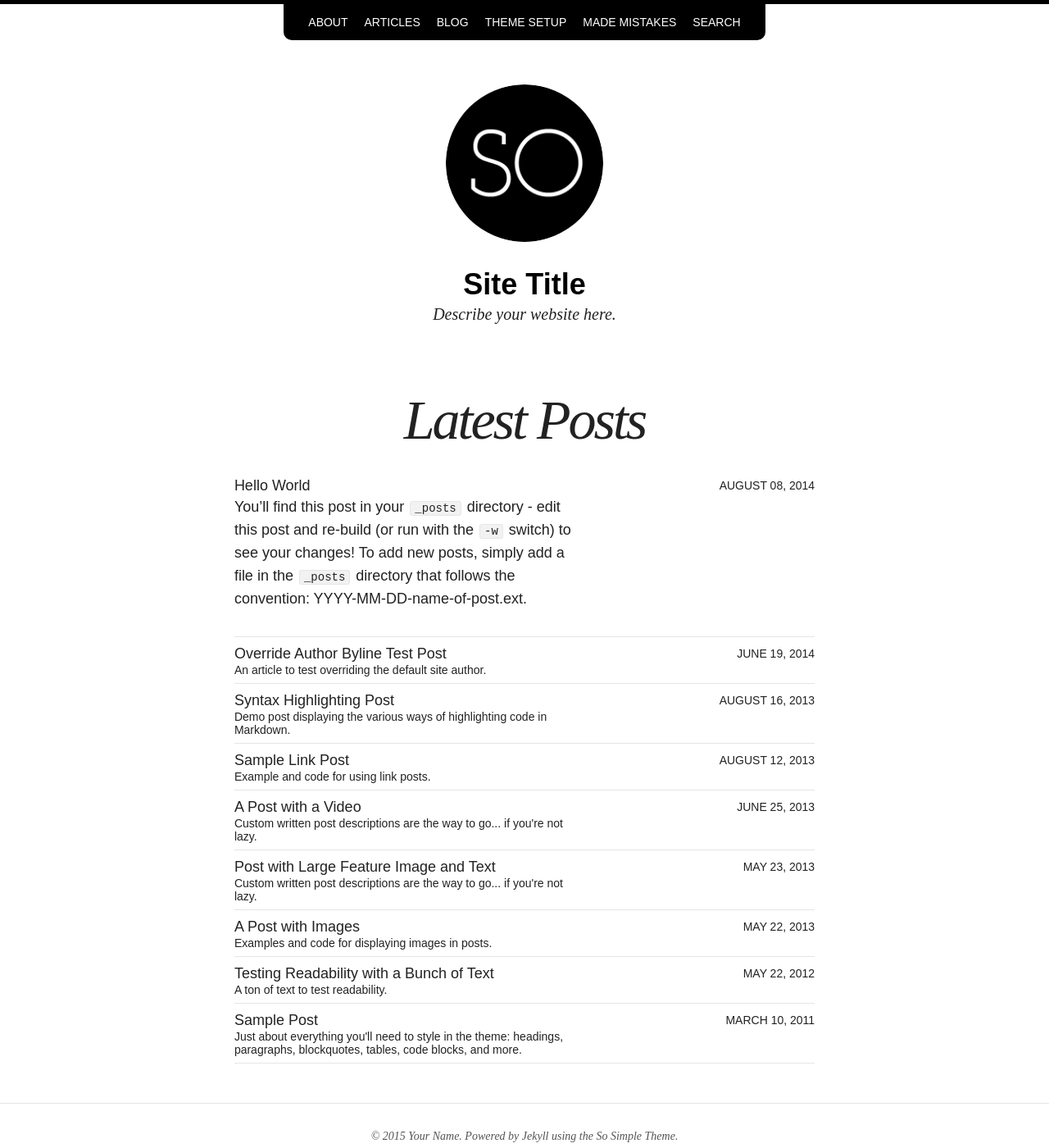
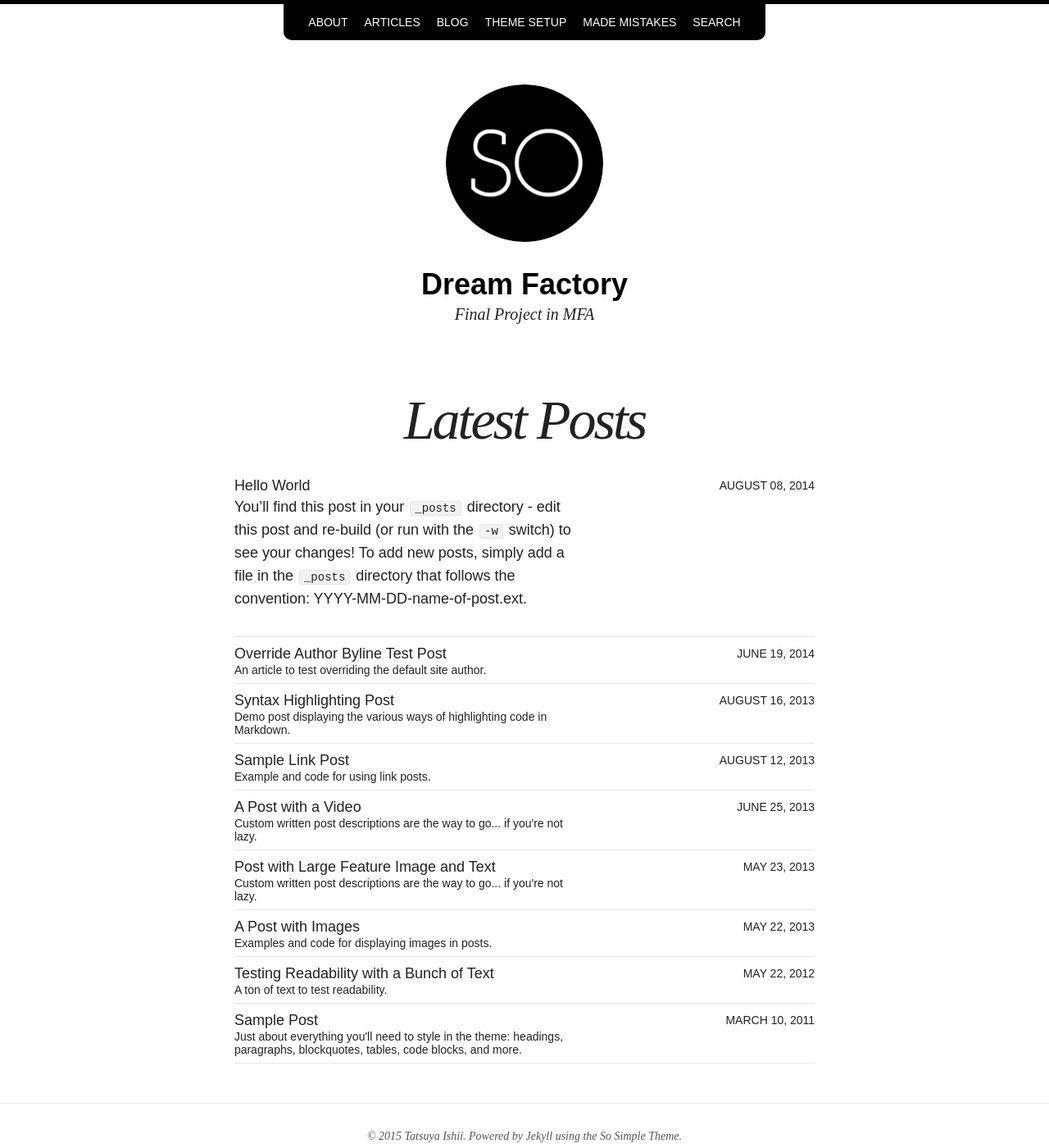
Before and after one commit to tat306/DreamFactory, a Jekyll site: the page built from index.html, in a window 1280 px wide and 1400 px high. Shown: the whole window at 82% size. Built offline with Jekyll 4.4.1, drawn with Linux system fonts in a browser that asks for light colours; nearby versions of some CDN libraries.

Commit message:
update config

```diff
--- a/_config.yml
+++ b/_config.yml
@@ -1,11 +1,11 @@
 # Site wide configuration
 
-title: Site Title
+title: Dream Factory
 locale: en_US
-description: Describe your website here.
+description: Final Project in MFA
 logo: site-logo.png
 search: true
-url: http://localhost:4000
+url: http://tat306.github.io/DreamFactory/
 
 # Jekyll configuration
 
@@ -31,13 +31,13 @@ exclude: ["lib", "config.rb", "Capfile", "config", "log", "Rakefile", "Rakefile.
 
 # Site owner
 owner:
-  name: Your Name
+  name: Tatsuya Ishii
   avatar: bio-photo.jpg
-  email: you@email.com
-  disqus-shortname:
-  twitter: #username
-  facebook: #username
-  github: #username
+  email: production.i.t@me.com
+  disqus-shortname: tat306
+  twitter: tat306
+  facebook: Tatsuya Ishii
+  github: tat307
   stackexchange: #http://stackoverflow.com/users/123456/username
   linkedin: #username
   instagram: #username
```
